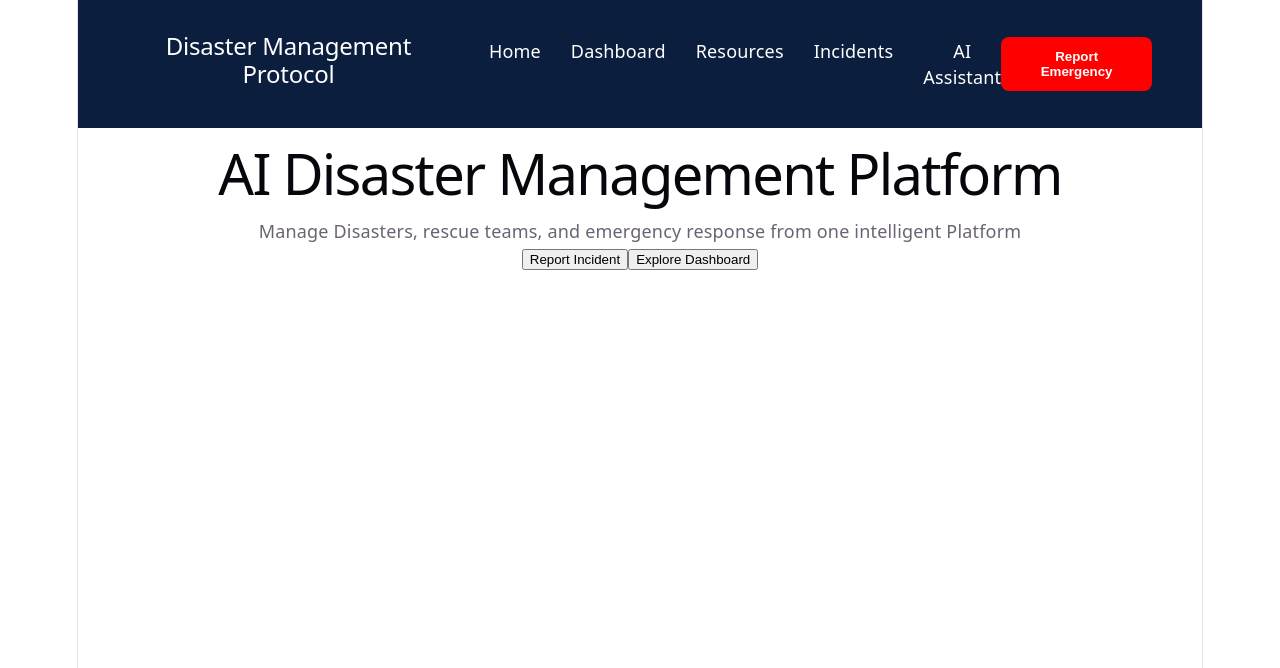
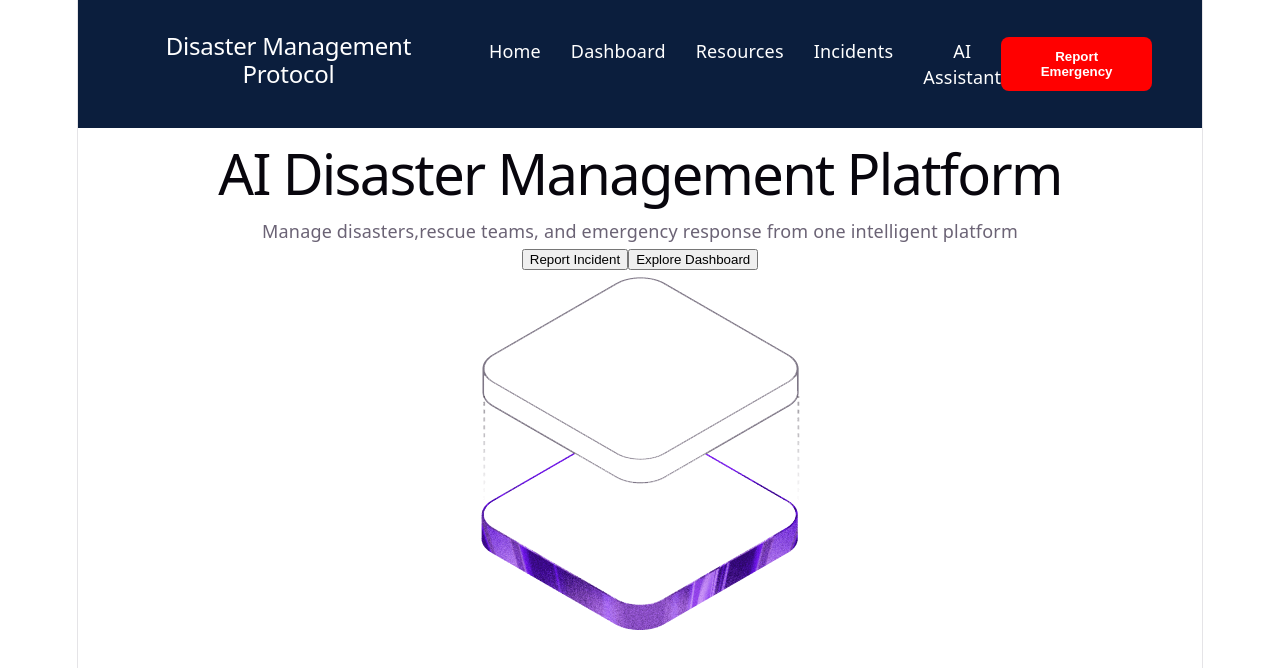
Before and after one commit to SouradeepMandal/Disaster-Management-Protocol, a React app in the folder frontend/: page / in a window 1280 px wide. Shown: the top 668 px of the page. Built offline with nearby package versions, Linux system fonts and the light colour scheme; the HTML template or start-up script is replaced by a standard one.

Commit message:
primary commit

```diff
--- a/frontend/src/components/Hero.jsx
+++ b/frontend/src/components/Hero.jsx
@@ -1,10 +1,24 @@
+import "./Hero.css";
+import heroImage from "../assets/hero.png";
 function Hero(){
     return(
-        <section>
-            <h1>AI Disaster Management Platform</h1>
-            <p>Manage Disasters, rescue teams, and emergency response from one intelligent Platform</p>
-            <button>Report Incident</button>
-            <button>Explore Dashboard</button>
+        <section className="hero">
+            <div className="hero-text">
+                <h1>AI Disaster Management Platform</h1>
+                <p>
+                    Manage disasters,rescue teams, and emergency response from one intelligent platform
+                </p>
+                <div className="hero-buttons">
+                    <button className="primary-btn">Report Incident</button>
+                    <button className="secondary-btn">Explore Dashboard</button>
+                </div>
+            </div>
+            <div className="hero-image">
+                <img
+                    src={heroImage}
+                    alt="Disaster Management"
+                    />
+            </div>
         </section>
     );
 }
```
Also changed, not shown: frontend/src/components/Hero.css (added).
